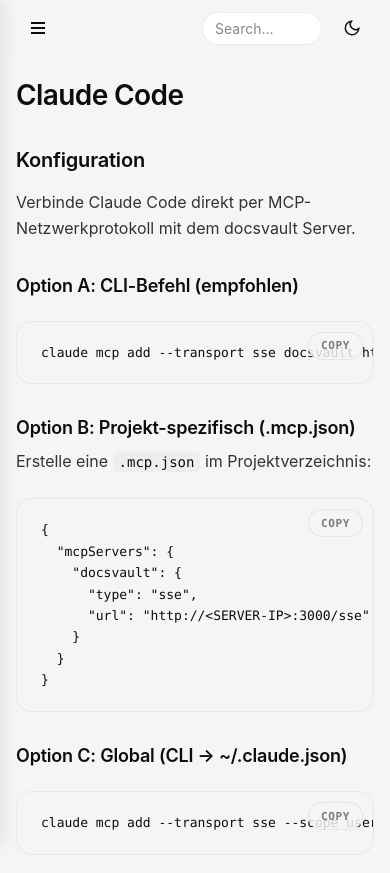
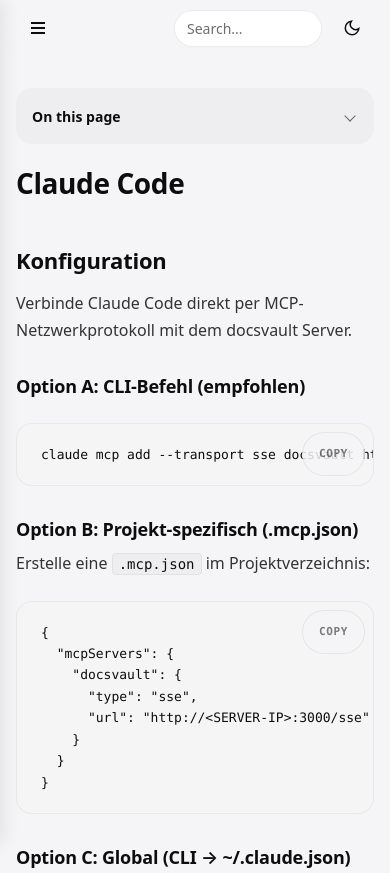
Before and after one commit to intexKluss/docsvault, a website: page public/help/index.html in a window 390 px wide. Shown: the top 873 px of the page. Drawn offline with nearby package versions, Linux system fonts and the light colour scheme.

Commit message:
Upgrade help-book v2.2.0 -> v2.4.0 (one-shot updater available now)

```diff
--- a/public/help/help.css
+++ b/public/help/help.css
@@ -1,7 +1,7 @@
 :root {
   --help-accent: #e8791d;
-  --help-accent-deep: #c2620f;
-  --help-accent-light: #fde2cc;
+  --help-accent-deep: color-mix(in srgb, var(--help-accent) 80%, #000);
+  --help-accent-light: color-mix(in srgb, var(--help-accent) 22%, #fff);
 
   --help-bg: #f5f5f7;
   --help-bg-secondary: #eeeef0;
@@ -14,7 +14,7 @@
   --help-text: #0d0d0d;
   --help-text-body: #333333;
   --help-text-muted: #666666;
-  --help-text-tertiary: #888888;
+  --help-text-tertiary: #6e6e6e;
 
   --help-border: rgba(0,0,0,0.05);
   --help-border-strong: rgba(0,0,0,0.08);
@@ -37,14 +37,17 @@
   --help-radius-xl: 24px;
   --help-radius-pill: 9999px;
 
-  --help-font-sans: 'Inter', system-ui, -apple-system, BlinkMacSystemFont, 'Segoe UI', sans-serif;
+  --help-font-sans: 'Geist', system-ui, -apple-system, BlinkMacSystemFont, 'Segoe UI', sans-serif;
   --help-font-mono: 'Geist Mono', ui-monospace, SFMono-Regular, 'JetBrains Mono', Menlo, monospace;
 
-  --help-scrollbar: #e5e5e5;
-  --help-scrollbar-hover: #888888;
+  --help-scrollbar: color-mix(in srgb, var(--help-accent) 6%, #e5e5e5);
+  --help-scrollbar-hover: color-mix(in srgb, var(--help-accent) 35%, #888);
 }
 
 [data-theme="dark"] {
+  --help-accent-deep: var(--help-accent);
+  --help-accent-light: color-mix(in srgb, var(--help-accent) 14%, transparent);
+
   --help-bg: #1c1c1e;
   --help-bg-secondary: #242426;
   --help-card-bg: #2c2c2e;
@@ -56,7 +59,7 @@
   --help-text: #ededed;
   --help-text-body: #d4d4d4;
   --help-text-muted: #a0a0a0;
-  --help-text-tertiary: #888888;
+  --help-text-tertiary: #9a9a9a;
 
   --help-border: rgba(255,255,255,0.08);
   --help-border-strong: rgba(255,255,255,0.12);
@@ -70,8 +73,8 @@
   --help-shadow-button: 0 1px 2px rgba(0,0,0,0.6);
   --help-shadow-pop: 0 8px 24px rgba(0,0,0,0.5);
 
-  --help-scrollbar: #2a2a2a;
-  --help-scrollbar-hover: #4a4a4a;
+  --help-scrollbar: color-mix(in srgb, var(--help-accent) 10%, #2a2a2a);
+  --help-scrollbar-hover: color-mix(in srgb, var(--help-accent) 35%, #4a4a4a);
 }
 
 *, *::before, *::after { box-sizing: border-box; margin: 0; padding: 0; }
@@ -98,11 +101,6 @@
   color: var(--help-accent-deep);
 }
 
-[data-theme="dark"] ::selection {
-  background: rgba(232,121,29,0.25);
-  color: var(--help-accent);
-}
-
 ::-webkit-scrollbar { width: 8px; height: 8px; }
 ::-webkit-scrollbar-track { background: transparent; }
 ::-webkit-scrollbar-thumb { background: var(--help-scrollbar); border-radius: var(--help-radius-pill); }
@@ -127,12 +125,11 @@
 }
 
 .help-sidebar-header {
-  padding: 4px 12px 16px;
-  margin-bottom: 8px;
-  border-bottom: 1px solid var(--help-border);
+  padding: 4px 12px 20px;
+  margin-bottom: 4px;
   display: flex;
   align-items: center;
-  gap: 10px;
+  gap: 12px;
 }
 
 .help-logo {
@@ -201,7 +198,7 @@
 }
 
 .help-search {
-  width: 220px;
+  width: 260px;
   padding: 8px 16px;
   border: 1px solid var(--help-border-strong);
   border-radius: var(--help-radius-pill);
@@ -210,7 +207,7 @@
   font-family: var(--help-font-sans);
   font-size: 14px;
   font-weight: 400;
-  transition: border-color 0.15s, width 0.2s, box-shadow 0.15s;
+  transition: border-color 0.15s, box-shadow 0.15s;
 }
 
 .help-search::placeholder { color: var(--help-text-tertiary); }
@@ -219,8 +216,7 @@
 
 .help-search:focus {
   border-color: var(--help-accent);
-  width: 280px;
-  box-shadow: 0 0 0 3px rgba(232,121,29,0.15);
+  box-shadow: 0 0 0 3px color-mix(in srgb, var(--help-accent) 15%, transparent);
 }
 
 .help-search:focus-visible {
@@ -286,11 +282,6 @@
   padding: 0 2px;
 }
 
-[data-theme="dark"] .help-search-result-snippet mark {
-  background: rgba(232,121,29,0.2);
-  color: var(--help-accent);
-}
-
 .help-search-empty {
   padding: 16px;
   text-align: center;
@@ -343,8 +334,9 @@
   display: flex;
   align-items: center;
   gap: 8px;
-  padding: 7px 12px;
-  margin: 1px 0;
+  padding: 8px 12px;
+  min-height: 36px;
+  margin: 2px 0;
   color: var(--help-text-body);
   text-decoration: none;
   font-family: var(--help-font-sans);
@@ -375,11 +367,6 @@
   background: var(--help-accent-light);
 }
 
-[data-theme="dark"] .help-nav-item.active {
-  color: var(--help-accent);
-  background: rgba(232,121,29,0.12);
-}
-
 .help-nav-group-toggle { font-weight: 600; }
 
 .help-nav-group-toggle .chevron {
@@ -406,7 +393,8 @@
 
 .help-content {
   min-width: 0;
-  padding: 28px 48px 64px 16px;
+  max-width: clamp(calc(72ch + 64px), 62vw, calc(84ch + 64px));
+  padding: 32px 56px 72px 16px;
   outline: none;
 }
 
@@ -437,9 +425,9 @@
   position: relative;
   display: inline-flex;
   align-items: center;
-  gap: 6px;
-  padding: 6px 12px;
-  height: 32px;
+  gap: 8px;
+  padding: 8px 12px;
+  min-height: 36px;
   color: var(--help-text-muted);
   text-decoration: none;
   font-family: var(--help-font-sans);
@@ -466,11 +454,6 @@
   background: var(--help-accent-light);
 }
 
-[data-theme="dark"] .help-toc-bar a.active {
-  color: var(--help-accent);
-  background: rgba(232,121,29,0.12);
-}
-
 .help-toc-bar .toc-dot {
   width: 5px;
   height: 5px;
@@ -481,6 +464,65 @@
 }
 
 .help-toc-bar a.active .toc-dot { background: var(--help-accent); }
+
+.help-toc-mobile {
+  display: none;
+  margin: 8px 0 24px;
+  padding: 12px 16px;
+  background: var(--help-bg-secondary);
+  border-radius: var(--help-radius-lg);
+  font-family: var(--help-font-sans);
+  font-size: 14px;
+}
+
+.help-toc-mobile[hidden] { display: none; }
+
+.help-toc-mobile summary {
+  cursor: pointer;
+  font-weight: 600;
+  color: var(--help-text);
+  list-style: none;
+  padding: 4px 0;
+  display: flex;
+  align-items: center;
+  gap: 8px;
+  min-height: 32px;
+}
+
+.help-toc-mobile summary::-webkit-details-marker { display: none; }
+
+.help-toc-mobile summary::after {
+  content: '';
+  width: 8px;
+  height: 8px;
+  border-right: 1.5px solid var(--help-text-muted);
+  border-bottom: 1.5px solid var(--help-text-muted);
+  transform: rotate(45deg);
+  margin-left: auto;
+  margin-right: 4px;
+  transition: transform 0.15s;
+}
+
+.help-toc-mobile[open] summary::after { transform: rotate(-135deg); margin-top: 4px; }
+
+.help-toc-mobile-list {
+  list-style: decimal inside;
+  margin: 12px 0 4px;
+  padding: 0;
+  color: var(--help-text-muted);
+}
+
+.help-toc-mobile-list li { margin: 6px 0; padding-left: 4px; }
+
+.help-toc-mobile-list a {
+  color: var(--help-text-body);
+  text-decoration: none;
+  min-height: 32px;
+  display: inline-flex;
+  align-items: center;
+}
+
+.help-toc-mobile-list a:hover { color: var(--help-accent); }
 
 .help-article {
   font-family: var(--help-font-sans);
@@ -502,36 +544,39 @@
 }
 
 .help-article h1 {
-  font-size: 40px;
+  font-size: 44px;
   font-weight: 600;
-  line-height: 1.10;
-  letter-spacing: -0.8px;
-  margin-bottom: 24px;
+  line-height: 1.08;
+  letter-spacing: -0.9px;
+  margin-bottom: 28px;
 }
 
 .help-article h2 {
-  font-size: 24px;
+  font-size: 26px;
   font-weight: 600;
-  line-height: 1.30;
-  letter-spacing: -0.24px;
-  margin-top: 56px;
+  line-height: 1.28;
+  letter-spacing: -0.26px;
+  margin-top: 64px;
   margin-bottom: 16px;
 }
 
 .help-article h3 {
   font-size: 20px;
   font-weight: 600;
-  line-height: 1.30;
+  line-height: 1.32;
   letter-spacing: -0.2px;
-  margin-top: 32px;
+  margin-top: 40px;
   margin-bottom: 8px;
 }
 
 .help-article h4 {
   font-size: 16px;
   font-weight: 600;
-  line-height: 1.50;
-  margin-top: 24px;
+  line-height: 1.45;
+  text-transform: uppercase;
+  letter-spacing: 0.4px;
+  color: var(--help-text-muted);
+  margin-top: 32px;
   margin-bottom: 6px;
 }
 
@@ -556,27 +601,24 @@
   text-decoration-color: var(--help-accent);
 }
 
-[data-theme="dark"] .help-article a:hover {
-  color: var(--help-accent);
-}
-
 .help-article ul,
 .help-article ol {
   margin-bottom: 16px;
   padding-left: 24px;
 }
 
-.help-article li { margin-bottom: 6px; }
+.help-article li { margin-bottom: 8px; }
+.help-article li::marker { color: var(--help-accent); }
 .help-article li > ul,
-.help-article li > ol { margin-top: 6px; margin-bottom: 0; }
+.help-article li > ol { margin-top: 8px; margin-bottom: 0; }
 
 .help-article blockquote {
-  border-left: 3px solid var(--help-accent);
   margin: 24px 0;
-  padding: 12px 20px;
+  padding: 16px 24px;
   background: var(--help-bg-secondary);
-  border-radius: 0 var(--help-radius-lg) var(--help-radius-lg) 0;
+  border-radius: var(--help-radius-lg);
   color: var(--help-text-muted);
+  font-style: italic;
 }
 
 .help-article blockquote p:last-child { margin-bottom: 0; }
@@ -602,6 +644,7 @@
   color: var(--help-text);
   padding: 2px 6px;
   border-radius: var(--help-radius-sm);
+  border: 1px solid var(--help-border);
 }
 
 .help-article pre {
@@ -629,13 +672,13 @@
 
 .help-copy-btn {
   position: absolute;
-  top: 10px;
-  right: 10px;
+  top: 8px;
+  right: 8px;
   background: var(--help-bg);
   border: 1px solid var(--help-border-strong);
   color: var(--help-text-muted);
-  padding: 4px 12px;
-  min-height: 28px;
+  padding: 6px 14px;
+  min-height: 32px;
   border-radius: var(--help-radius-pill);
   font-family: var(--help-font-mono);
   font-size: 11px;
@@ -721,7 +764,6 @@
 }
 
 .help-footer a:hover { color: var(--help-accent-deep); }
-[data-theme="dark"] .help-footer a:hover { color: var(--help-accent); }
 
 .help-prev-next {
   display: flex;
@@ -780,6 +822,7 @@
   .help-sidebar-toggle { display: flex; }
 
   .help-toc-bar { display: none !important; }
+  .help-toc-mobile:not([hidden]) { display: block; }
 
   .help-sidebar {
     left: 0;
@@ -800,8 +843,10 @@
 
   .help-content { padding: 24px 20px 64px; max-width: 100%; }
 
-  .help-search { width: 160px; }
-  .help-search:focus { width: 200px; }
+  .help-nav-item { min-height: 44px; padding: 10px 12px; }
+  .help-copy-btn { min-height: 44px; padding: 10px 16px; }
+
+  .help-search { width: 200px; }
 
   .help-search-results {
     width: 320px;
@@ -809,9 +854,9 @@
     right: 16px;
   }
 
-  .help-article h1 { font-size: 32px; letter-spacing: -0.6px; }
-  .help-article h2 { font-size: 20px; letter-spacing: -0.2px; margin-top: 36px; }
-  .help-article h3 { font-size: 18px; }
+  .help-article h1 { font-size: 34px; letter-spacing: -0.7px; margin-bottom: 24px; }
+  .help-article h2 { font-size: 22px; letter-spacing: -0.22px; margin-top: 48px; }
+  .help-article h3 { font-size: 18px; margin-top: 32px; }
 
   .help-prev-next { flex-direction: column; }
   .help-prev-next a { max-width: 100%; }
@@ -825,9 +870,8 @@
     gap: 8px;
   }
   .help-content { padding: 24px 16px; }
-  .help-search { width: 120px; padding: 7px 12px; }
-  .help-search:focus { width: 160px; }
-  .help-article h1 { font-size: 28px; }
+  .help-search { width: 148px; padding: 8px 12px; }
+  .help-article h1 { font-size: 28px; letter-spacing: -0.4px; }
 }
 
 .help-skip-link {
--- a/public/help/help.js
+++ b/public/help/help.js
@@ -13,6 +13,8 @@
   var $nav      = document.querySelector('.help-nav');
   var $article  = document.querySelector('.help-article');
   var $toc      = document.querySelector('.help-toc-bar');
+  var $tocMobile     = document.querySelector('.help-toc-mobile');
+  var $tocMobileList = document.querySelector('.help-toc-mobile-list');
   var $footer   = document.querySelector('.help-footer');
   var $sidebar  = document.querySelector('.help-sidebar');
   var $overlay  = document.querySelector('.help-sidebar-overlay');
@@ -303,6 +305,8 @@
     if (headings.length < 2) {
       $toc.classList.remove('active');
       $toc.innerHTML = '';
+      if ($tocMobile) $tocMobile.hidden = true;
+      if ($tocMobileList) $tocMobileList.innerHTML = '';
       // release lock that navigate() set, since initScrollSpy() won't run to release it
       requestAnimationFrame(function () { scrollSpyLocked = false; });
       return;
@@ -310,6 +314,7 @@
 
     var inner = document.createElement('div');
     inner.className = 'help-toc-bar-inner';
+    if ($tocMobileList) $tocMobileList.innerHTML = '';
     headings.forEach(function (h) {
       var a = document.createElement('a');
       a.href = '#' + h.id;
@@ -318,17 +323,28 @@
       inner.appendChild(a);
       tocLinks.push(a);
       tocLinkMap[h.id] = a;
+
+      if ($tocMobileList) {
+        var li = document.createElement('li');
+        var mobileLink = document.createElement('a');
+        mobileLink.href = '#' + h.id;
+        mobileLink.dataset.headingId = h.id;
+        mobileLink.textContent = h.textContent;
+        li.appendChild(mobileLink);
+        $tocMobileList.appendChild(li);
+      }
     });
 
     $toc.innerHTML = '';
     $toc.appendChild(inner);
     $toc.classList.add('active');
+    if ($tocMobile) $tocMobile.hidden = false;
 
     initScrollSpy(headings);
   }
 
   function initTocDelegation() {
-    if (!$toc) return;
+    if ($toc) {
       $toc.addEventListener('click', function (e) {
         var a = e.target.closest('a[data-heading-id]');
         if (!a || !$toc.contains(a)) return;
@@ -336,6 +352,19 @@
         setActiveTocLink(a);
         scrollToHeading(a.dataset.headingId);
       });
+    }
+    if ($tocMobileList) {
+      $tocMobileList.addEventListener('click', function (e) {
+        var a = e.target.closest('a[data-heading-id]');
+        if (!a) return;
+        e.preventDefault();
+        var headingId = a.dataset.headingId;
+        var headerLink = tocLinkMap[headingId];
+        if (headerLink) setActiveTocLink(headerLink);
+        scrollToHeading(headingId);
+        if ($tocMobile) $tocMobile.open = false;
+      });
+    }
   }
 
   function scrollToHeading(id) {
--- a/public/help/index.html
+++ b/public/help/index.html
@@ -9,7 +9,7 @@
   <link rel="icon" type="image/svg+xml" href="logo.svg">
   <link rel="preconnect" href="https://fonts.googleapis.com">
   <link rel="preconnect" href="https://fonts.gstatic.com" crossorigin>
-  <link rel="stylesheet" href="https://fonts.googleapis.com/css2?family=Inter:wght@400;500;600&family=Geist+Mono:wght@400;500;600&display=swap">
+  <link rel="stylesheet" href="https://fonts.googleapis.com/css2?family=Geist:wght@400;500;600&family=Geist+Mono:wght@400;500;600&display=swap">
   <link rel="stylesheet" href="help.css">
   <link rel="stylesheet" href="https://cdnjs.cloudflare.com/ajax/libs/highlight.js/11.9.0/styles/github.min.css" integrity="sha384-eFTL69TLRZTkNfYZOLM+G04821K1qZao/4QLJbet1pP4tcF+fdXq/9CdqAbWRl/L" crossorigin="anonymous" referrerpolicy="no-referrer" id="hljs-light">
   <link rel="stylesheet" href="https://cdnjs.cloudflare.com/ajax/libs/highlight.js/11.9.0/styles/github-dark.min.css" integrity="sha384-wH75j6z1lH97ZOpMOInqhgKzFkAInZPPSPlZpYKYTOqsaizPvhQZmAtLcPKXpLyH" crossorigin="anonymous" referrerpolicy="no-referrer" id="hljs-dark" disabled>
@@ -60,6 +60,10 @@
     <div class="help-sidebar-overlay"></div>
 
     <main class="help-content" id="main" tabindex="-1">
+      <details class="help-toc-mobile" hidden>
+        <summary>On this page</summary>
+        <ol class="help-toc-mobile-list"></ol>
+      </details>
       <article class="help-article"></article>
       <footer class="help-footer"></footer>
     </main>
```
Also changed, not shown: 3 other files. Lines whose indentation alone changed are shown as unchanged.
